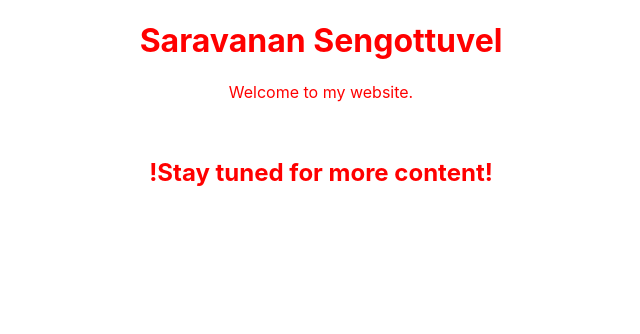
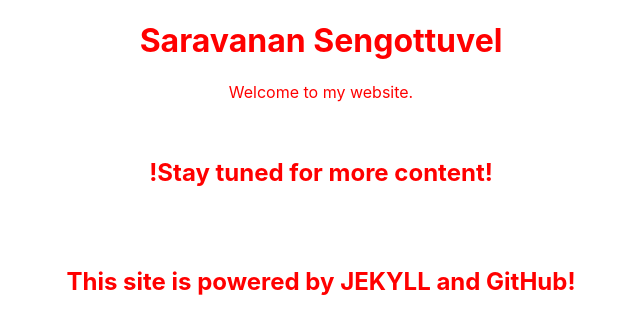
Before and after one commit to Dvaita/dvaita.github.io, a Jekyll site: the page built from index.md, in a window 1280 px wide. Shown: the top 334 px of the page, without its empty margins (319-959 px from the left). Built offline with Jekyll 4.4.1, drawn with Linux system fonts in a browser that asks for light colours.

Commit message:
Updated index.md

```diff
--- a/index.md
+++ b/index.md
@@ -10,3 +10,6 @@ Welcome to my website.
 <br>
 ## !Stay tuned for more content!
 <br>
+<br>
+## This site is powered by JEKYLL and GitHub!
+<br>
```
Also changed, not shown: other parts of index.md (+1 -1 lines).
